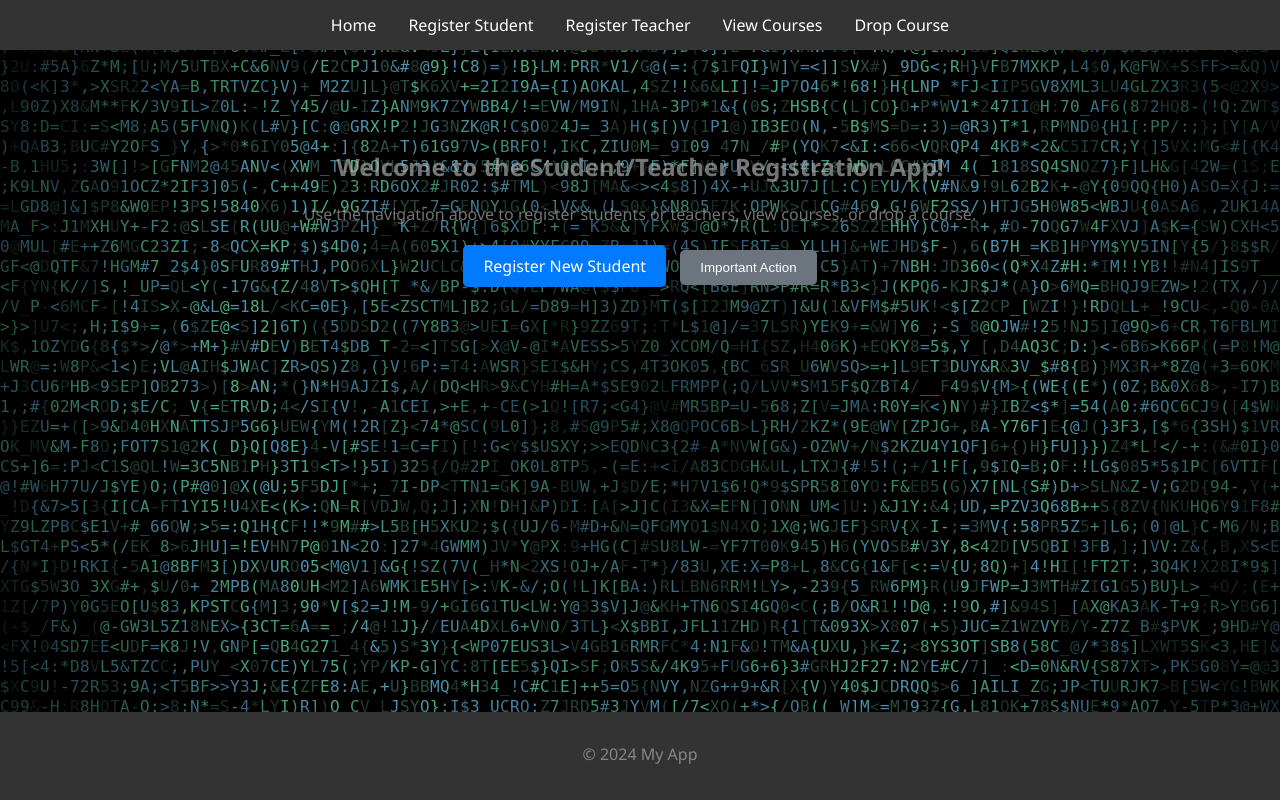
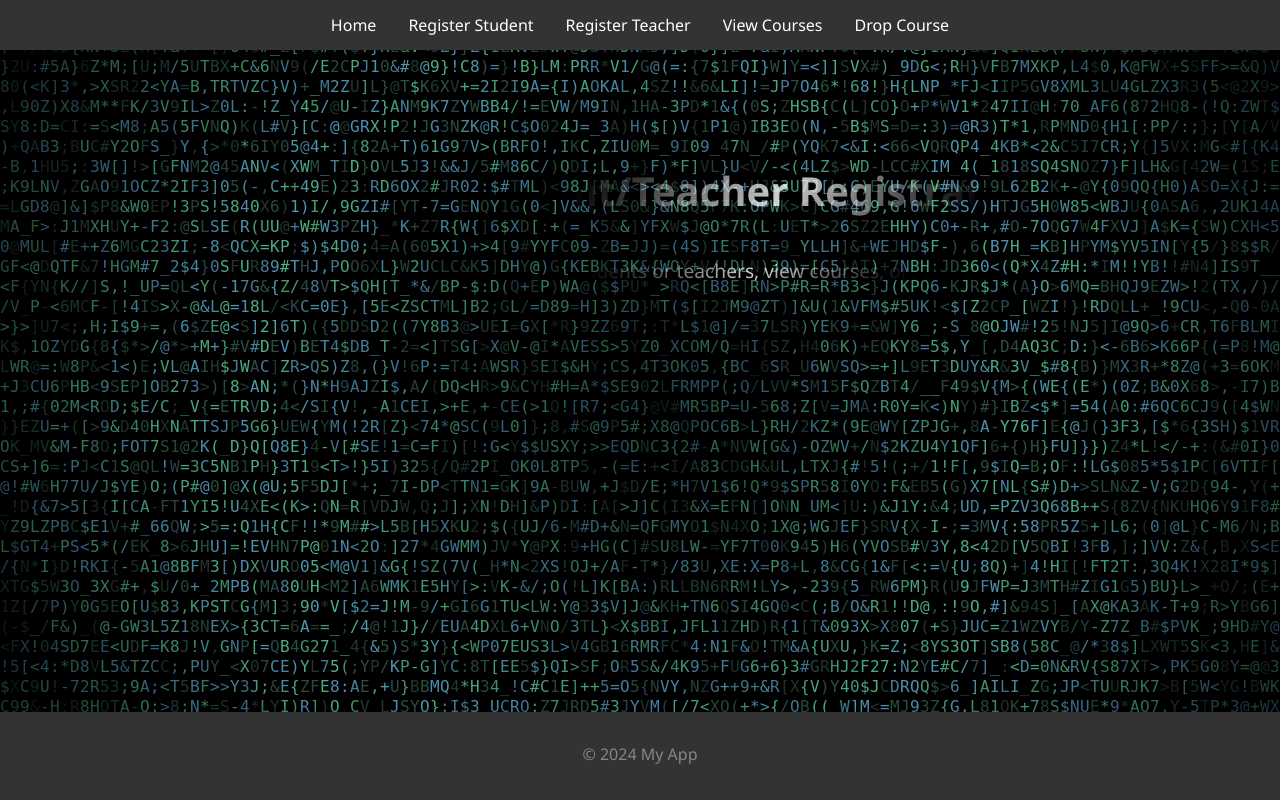
Before and after one commit to RawailEocean/flask-course-app, a Flask app: page / in a window 1280 px wide. Run offline with Flask 3, Linux system fonts and the light colour scheme.

Commit message:
Update index.html

```diff
--- a/templates/index.html
+++ b/templates/index.html
@@ -3,12 +3,8 @@
 {% block title %}Home - My App{% endblock %}
 
 {% block content %}
-    <h2>Welcome to the Student/Teacher Registration App!</h2>
-    <p>Use the navigation above to register students or teachers, view courses, or drop a course.</p>
+    <h2 class="shiny-text">Welcome to the Student/Teacher Registration App!</h2>
+    <p class="shiny-text">Use the navigation above to register students or teachers, view courses, or drop a course.</p>
 
-    <!-- Removed Star Border elements. You can add regular links or buttons here if desired. -->
-    <p>
-        <a href="{{ url_for('register_student_page') }}" style="display: inline-block; padding: 10px 20px; background-color: #007bff; color: white; text-decoration: none; border-radius: 5px;">Register New Student</a>
-        <button style="padding: 10px 20px; background-color: #6c757d; color: white; border: none; border-radius: 5px; cursor: pointer; margin-left: 10px;">Important Action</button>
-    </p>
+    <!-- The "Register New Student" link was previously removed -->
 {% endblock %}
```
